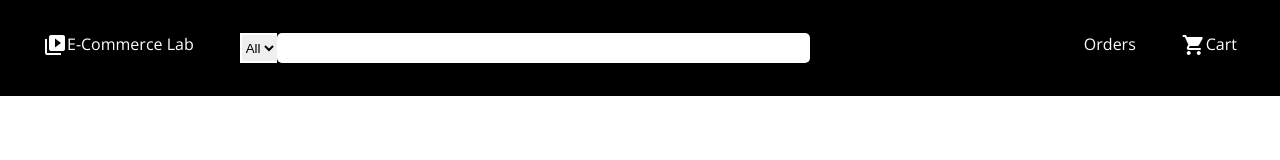
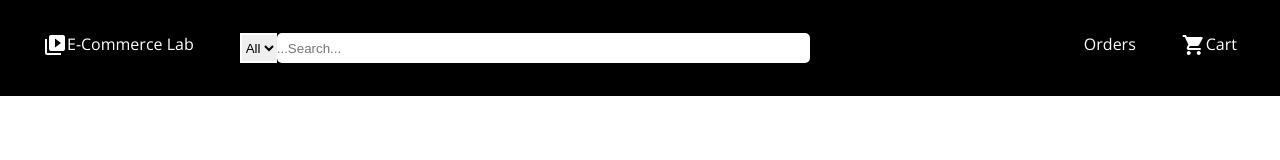
Before and after one commit to reireynoso/block-flix-lab, a React (Create React App) app: page / in a window 1280 px wide. Shown: the top 160 px of the page. Built offline with nearby package versions, Linux system fonts and the light colour scheme.

Commit message:
filter component input modified

```diff
--- a/src/components/FilterComponent.js
+++ b/src/components/FilterComponent.js
@@ -4,7 +4,7 @@ export default class FilterComponent extends Component {
   render() {
     return (
       <div>
-          <input type="text" />
+          <input type="text" name="search" placeholder="...Search..."/>
       </div>
     );
   }
```
